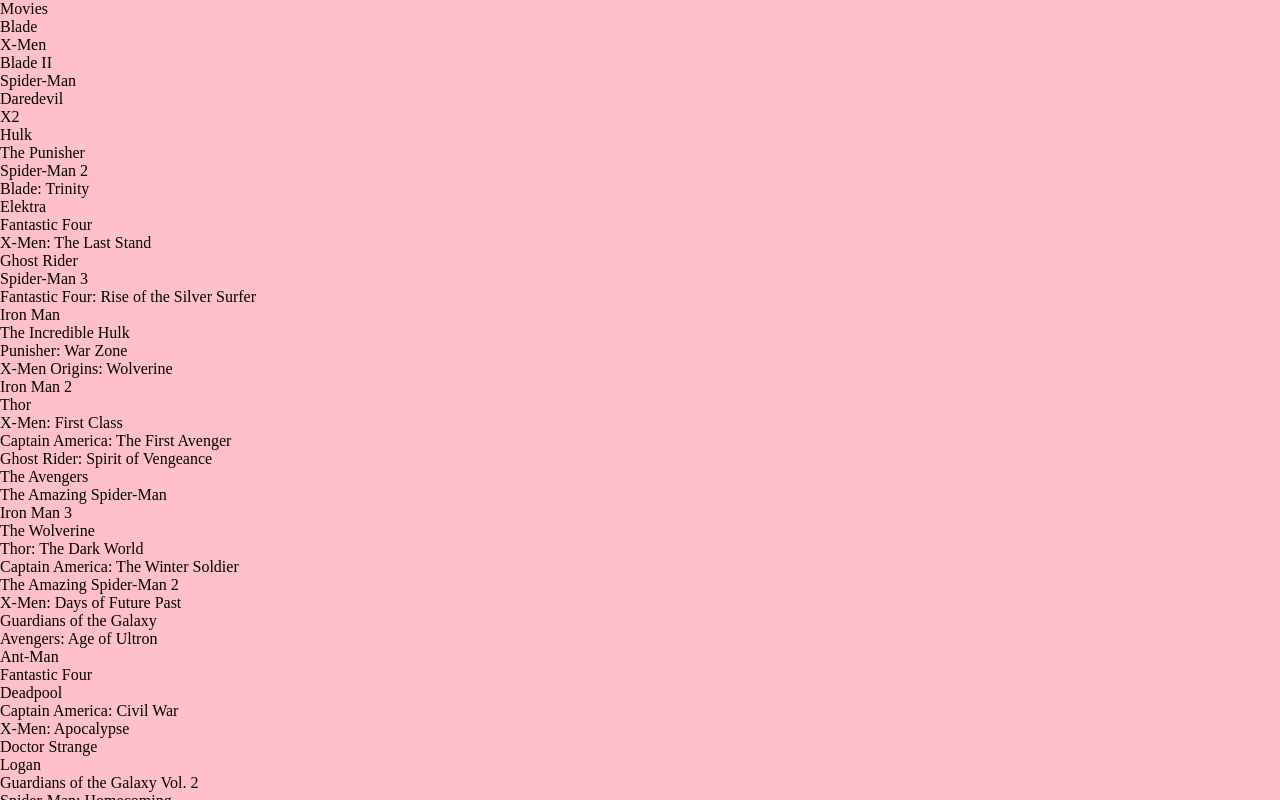
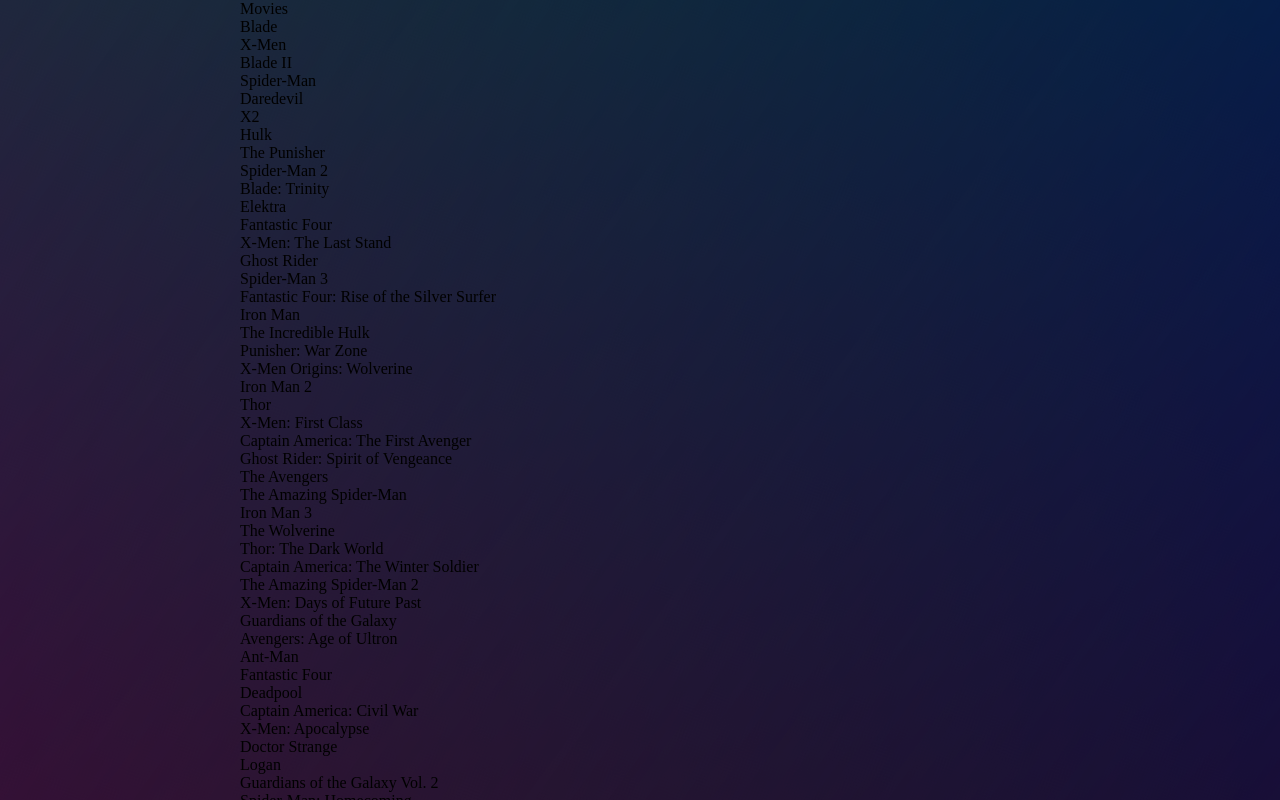
Before and after one commit to ZYinMD/marvelsnap-on-screen, a SvelteKit app in the folder ui/: page / in a window 1280 px wide. Shown: the top 800 px of the page. Built offline with nearby package versions, Linux system fonts and the light colour scheme.

Commit message:
ui: add rotating background

```diff
--- /dev/null
+++ b/ui/src/lib/Background/Background.svelte
@@ -0,0 +1,44 @@
+<!-- @component the rotating background  -->
+<div class="container">
+  <div class="background rotate"></div>
+</div>
+
+<style>
+  .container {
+    position: fixed;
+    width: 100vw;
+    height: 100vh;
+    overflow: hidden;
+    display: grid;
+    place-items: center;
+  }
+  .background {
+    --color1: rgb(0, 71, 56);
+    --color2: rgb(75, 0, 70);
+    --color3: rgb(9, 0, 86);
+    --color4: rgb(47, 22, 0);
+    width: max(100vw, 100vh);
+    height: max(100vw, 100vh);
+    transform-origin: center;
+    scale: 1.5;
+    background: linear-gradient(to bottom, var(--color1), var(--color2));
+  }
+
+  .background::after {
+    content: '';
+    position: absolute;
+    width: inherit;
+    height: inherit;
+    background: linear-gradient(to bottom, var(--color3), var(--color4));
+    -webkit-mask-image: linear-gradient(to left, var(--color4), transparent);
+    mask-image: linear-gradient(to left, var(--color4), transparent);
+  }
+  .rotate {
+    animation: rotate 50s linear infinite;
+  }
+  @keyframes rotate {
+    to {
+      transform: rotate(360deg);
+    }
+  }
+</style>
--- a/ui/src/lib/MainList/MainList.svelte
+++ b/ui/src/lib/MainList/MainList.svelte
@@ -12,7 +12,4 @@
 </div>
 
 <style>
-  .container {
-    background-color: Pink;
-  }
 </style>
--- a/ui/src/routes/+layout.svelte
+++ b/ui/src/routes/+layout.svelte
@@ -1,4 +1,5 @@
 <script lang="ts">
+  import Background from '../lib/Background/Background.svelte';
   import MainList from '../lib/MainList/MainList.svelte';
   import './styles.css';
 </script>
@@ -8,7 +9,17 @@
   <meta name="description" content="Watch what movies to see what cards" />
 </svelte:head>
 
+<Background />
 <div class="app">
   <MainList />
   <slot />
 </div>
+
+<style>
+  .app {
+    position: relative;
+    margin: auto;
+    width: 100vw;
+    max-width: 800px;
+  }
+</style>
--- a/ui/src/routes/[card]/+page.svelte
+++ b/ui/src/routes/[card]/+page.svelte
@@ -11,6 +11,5 @@
     left: 100px;
     height: 50vh;
     width: 50vw;
-    background-color: bisque;
   }
 </style>
```
